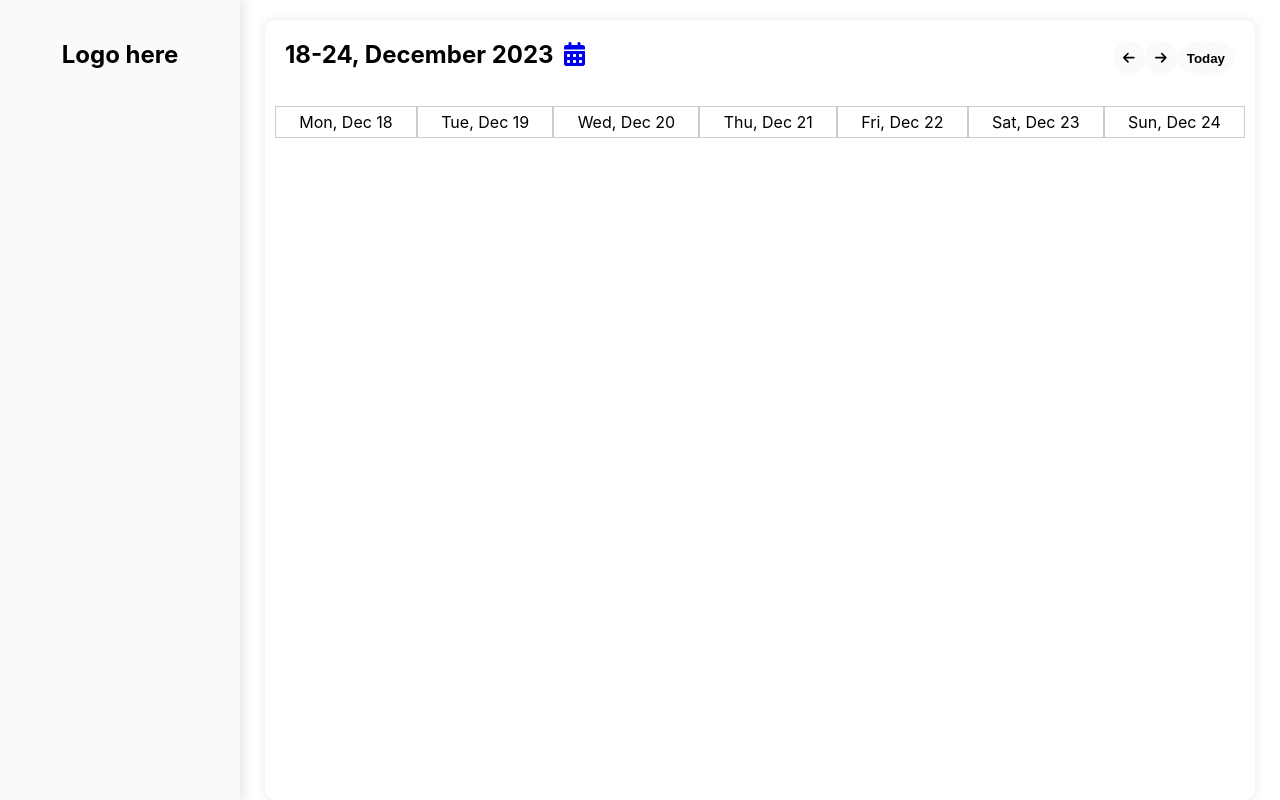
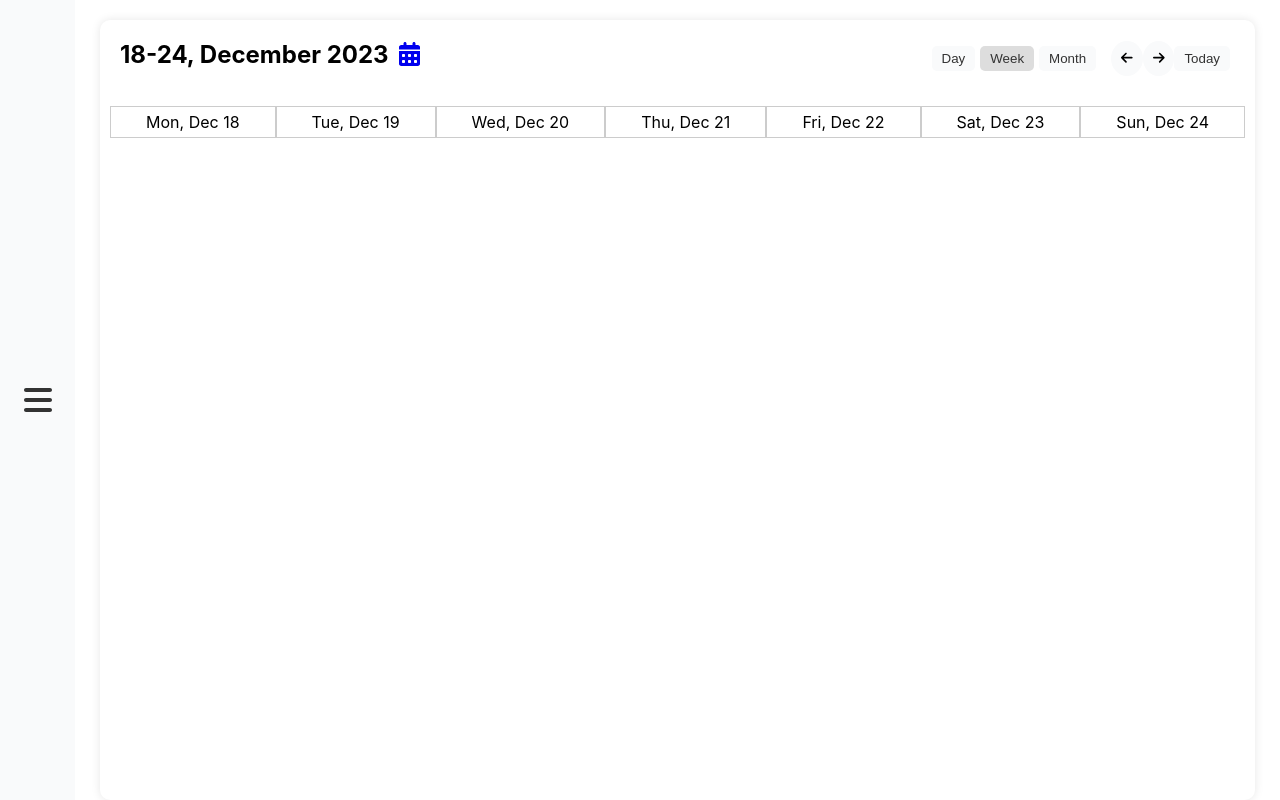
Before and after one commit to vgochev01/inkemperor-bm, a React (Create React App) app: page / in a window 1280 px wide. Built offline with nearby package versions, Linux system fonts and the light colour scheme.

Commit message:
create side panel for desktop

```diff
--- a/src/App.js
+++ b/src/App.js
@@ -1,14 +1,28 @@
-import React from 'react';
+import React, { useState } from 'react';
 import Calendar from './components/Calendar/Calendar';
+import { FontAwesomeIcon } from '@fortawesome/react-fontawesome';
+import { faBars, faArrowLeft } from '@fortawesome/free-solid-svg-icons';
 import './App.scss';
 
 function App() {
+  const [isPanelOpen, setIsPanelOpen] = useState(false);
+
+  const togglePanel = () => {
+    setIsPanelOpen(!isPanelOpen);
+  };
+
   return (
     <div className="app-container">
-      <div className="side-panel left-panel">
-        {/* Left panel content */}
-        <h2 style={{textAlign: 'center'}}>Logo here</h2>
-        {/* Add navigation links or other content */}
+      <div className={`side-panel left-panel ${isPanelOpen ? 'open' : 'closed'}`}>
+        {isPanelOpen ? (
+          <FontAwesomeIcon icon={faArrowLeft} className="toggle-icon" onClick={togglePanel} />
+        ) : (
+          <FontAwesomeIcon icon={faBars} className="menu-icon" onClick={togglePanel} />
+        )}
+        <div className={`panel-content ${isPanelOpen ? 'show' : ''}`}>
+          <h2 style={{textAlign: 'center'}}>Logo here</h2>
+          {/* Navigation links and other content here */}
+        </div>
       </div>
       <div className="calendar-container">
         <Calendar />
--- a/src/App.scss
+++ b/src/App.scss
@@ -7,12 +7,64 @@
 }
 
 .side-panel {
-  padding: 20px;
-  box-shadow: 4px 0 10px rgba(0, 0, 0, 0.1);
+  width: 75px;
+  transition: width 0.3s;
+  position: relative;
 
   &.left-panel {
-    width: 240px;
     background-color: #F9FAFB;
+
+    &.open {
+      width: 240px;
+    }
+  }
+
+  .menu-icon {
+    position: absolute;
+    top: 50%;
+    left: 50%;
+    transform: translate(-50%, -50%);
+    width: 75px;
+    text-align: center;
+    cursor: pointer;
+    font-size: 2em;
+    color: #333;
+  }
+
+  .toggle-icon {
+    position: absolute;
+    top: 50%;
+    left: 50%;
+    transform: translate(-100%, -50%) rotate(180deg); // Fix rotation and positioning
+    font-size: 1em; // 50% size of the previous
+    color: #333;
+    background-color: rgba(255, 255, 255, 0.8); // Semi-transparent white circle
+    border-radius: 50%;
+    line-height: 75px; // Adjust for the size of the circle
+    height: 17.5px; // Circle size
+    width: 17.5px; // Circle size
+    padding: 10px;
+    text-align: center;
+    cursor: pointer;
+    display: none; // hide by default
+    transition: transform 0.3s ease, background-color 0.3s ease;
+
+    &:hover {
+      background-color: rgba(221, 221, 221, 0.8); // Hover effect
+    }
+  }
+
+  &.open .toggle-icon {
+    display: block;
+    left: 100%; // Position to the edge of the expanded panel
+    transform: translateX(-50%) rotate(0); // Fix rotation and positioning
+  }
+
+  .panel-content {
+    display: none;
+    &.show {
+      display: block;
+    }
   }
 
   @include respond-to(phones) {
@@ -24,7 +76,7 @@
   flex-grow: 1;
   display: flex;
   padding: 0 25px;
-  max-width: calc(100% - 240px);
+  max-width: calc(100% - 75px);
 
   @include respond-to(phones) {
     padding: 0 10px;
--- a/src/components/Calendar/Calendar.js
+++ b/src/components/Calendar/Calendar.js
@@ -35,7 +35,7 @@ const Calendar = () => {
                     <DisplayDate currentDate={currentDate} viewType={viewType} />
                     <DatePickerWrapper currentDate={currentDate} setCurrentDate={setCurrentDate} />
                 </span>
-                <CalendarNavigation currentDate={currentDate} setCurrentDate={setCurrentDate} viewType={viewType} />
+                <CalendarNavigation currentDate={currentDate} setCurrentDate={setCurrentDate} viewType={viewType} setViewType={setViewType} />
             </div>
             {renderView()}
         </div>
--- a/src/components/Calendar/Calendar.scss
+++ b/src/components/Calendar/Calendar.scss
@@ -24,7 +24,7 @@
     display: flex;
     justify-content: space-between;
 
-    button {
+    button:not(.view-button) {
         border: none;
         background: #F9FAFB;
         color: black;
--- a/src/components/CalendarNavigation/CalendarNavigation.js
+++ b/src/components/CalendarNavigation/CalendarNavigation.js
@@ -1,8 +1,9 @@
 import React from 'react';
 import { FontAwesomeIcon } from '@fortawesome/react-fontawesome';
 import { faArrowLeft, faArrowRight } from '@fortawesome/free-solid-svg-icons';
+import './CalendarNavigation.scss';
 
-const CalendarNavigation = ({ currentDate, setCurrentDate, viewType }) => {
+const CalendarNavigation = ({ currentDate, setCurrentDate, viewType, setViewType }) => {
     const goToToday = () => {
         setCurrentDate(new Date());
     };
@@ -39,9 +40,14 @@ const CalendarNavigation = ({ currentDate, setCurrentDate, viewType }) => {
 
     return <>
         <div className="change-month-buttons">
+            <div className="change-view-type">
+                <button className={`view-button ${viewType === 'day' ? 'selected' : ''}`} onClick={() => setViewType('day')}>Day</button>
+                <button className={`view-button ${viewType === 'week' ? 'selected' : ''}`} onClick={() => setViewType('week')}>Week</button>
+                <button className={`view-button ${viewType === 'month' ? 'selected' : ''}`} onClick={() => setViewType('month')}>Month</button>
+            </div>
             <button id="backButton" onClick={goToPrev}><FontAwesomeIcon icon={faArrowLeft} /></button>
             <button id="nextButton" onClick={goToNext}><FontAwesomeIcon icon={faArrowRight} /></button>
-            <button id="goToday" onClick={goToToday}>Today</button>
+            <button className='view-button' id="goToday" onClick={goToToday}>Today</button>
         </div>
     </>
 };
--- /dev/null
+++ b/src/components/CalendarNavigation/CalendarNavigation.scss
@@ -0,0 +1,22 @@
+.change-view-type {
+    display: inline-block; // Align with the month navigation buttons
+    margin-right: 10px; // Spacing between this group and the navigation buttons
+}
+
+.view-button {
+    border: none;
+    background-color: #F9FAFB; // Light grey background
+    color: #333; // Dark grey text
+    padding: 5px 10px;
+    margin-right: 5px; // Spacing between buttons
+    cursor: pointer;
+    border-radius: 5px; // Rounded corners
+
+    &:hover {
+        background-color: #E2E4E6; // Slightly darker on hover
+    }
+
+    &.selected {
+        background-color: #DDD; // Even darker for the selected view
+    }
+}
```
Also changed, not shown: src/components/Menu/Menu.js (added, +7 -0 lines), src/components/Menu/Menu.scss (added).
